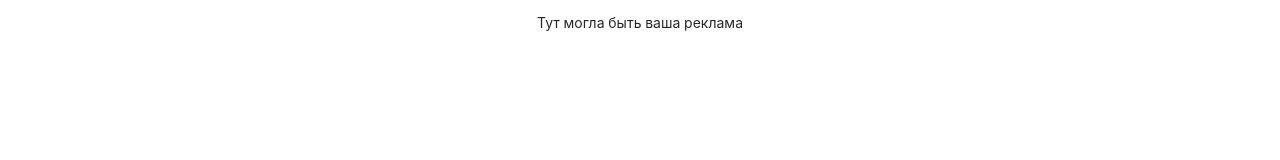
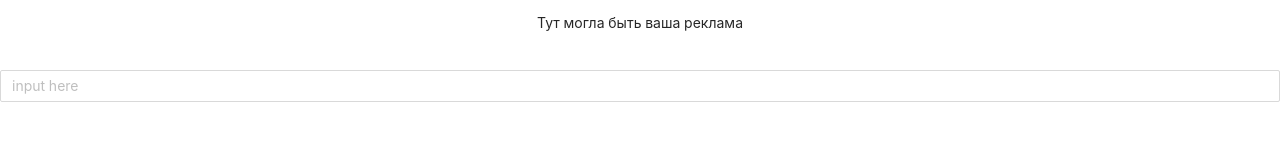
Before and after one commit to olegmalyarenko/react-ts-app, a React (Create React App) app in the folder my-app/: page /about in a window 1280 px wide. Shown: the part 122-282 px from the top of the page. Built offline with nearby package versions, Linux system fonts and the light colour scheme.

Commit message:
feat: add additional input

```diff
--- a/my-app/src/components/ref-input/ref-input.tsx
+++ b/my-app/src/components/ref-input/ref-input.tsx
@@ -1,24 +1,47 @@
-import React, { FC, useRef } from 'react';
+import React, { FC, RefObject, useRef, useState } from 'react';
 import { Input } from 'antd';
 
+interface TodoFromProps {
+    onAdd(title: string):void
+}
 
-const TextInputBottom: FC = () => {
-    //const ref = useRef<HTMLInputElement>(null);
-    //const keyPressHandler = (event: React.KeyboardEvent) => {
-    //if(event.key === 'Enter') {
-    //console.log(ref.current!.value);
-      //  ref.current!.value = ''
-    //}
-    //};
+
+const TextInputBottom: FC<TodoFromProps> = (props) => {
+    const ref = useRef() as RefObject<Input>;
+    const [title, setState] = useState('');
+
+    const changeHandler = (event: React.ChangeEvent<HTMLInputElement>) => {
+        console.log(`event change: ${event.target.value}, ref val: ${ref.current!.state.value}`);
+        setState(ref.current!.state.value);
+        console.log('title', title);
+
+    };
+
+    const pushTask = () => {
+        console.log('add', title);
+        if(title) {
+        props.onAdd(title);
+        setState(' ');
+        console.log('remove title', title);
+        }
+    }
+
+    const keyPressHandler = (event: React.KeyboardEvent) => {
+    if(event.key === 'Enter') {
+
+        pushTask();
+    }
+    };
 
 return (
     <>
 
     <br />
     <Input
-        //ref={ref}
+        ref={ref}
         type="text"
-        //onKeyPress={(event) => keyPressHandler(event)}
+        onChange={changeHandler}
+        onKeyPress={keyPressHandler}
         placeholder="input here"
 
     />
--- a/my-app/src/components/text-input/text-input.tsx
+++ b/my-app/src/components/text-input/text-input.tsx
@@ -8,9 +8,10 @@ interface TodoFromProps {
 
 
 const Complete: FC<TodoFromProps> = (props) => {
-  const [title, setTitle] = useState('');
-  const changeHandler = (value: any) => {
-    setTitle(value);
+  const [title, setTitle] = useState<string>('');
+  const changeHandler = (event: React.ChangeEvent<HTMLInputElement>) => {
+
+    setTitle(event.target.value);
   };
 
   const pushTask = () => {
@@ -32,7 +33,7 @@ const Complete: FC<TodoFromProps> = (props) => {
     <br />
       <Input
         className="input"
-        onChange={(e) => changeHandler(e.target.value)}
+        onChange={changeHandler}
         onKeyPress={keyPressHandler}
         placeholder="input here"
         value={title || ' '}
--- a/my-app/src/pages/about-page.tsx
+++ b/my-app/src/pages/about-page.tsx
@@ -1,10 +1,39 @@
-import React, { FC } from 'react';
+import React, { FC, useState } from 'react';
+import TextInputBottom from '../components/ref-input';
+import ITODO from '../interfaces';
+import TodoList from '../components/todo-list';
 
 export const AboutPage: FC = () => {
+    const [todos, setTodos] = useState<Array<ITODO>>([]);
+
+    const addTask = (title: string) => {
+        const newTodo: ITODO = {
+            title: title,
+            id: Date.now(),
+            completed: false
+        }
+        setTodos(prev => [newTodo, ...todos]);
+    }
+    const toggleHadler = (id: number) => {
+        setTodos(todos.map( todo => {
+            if(todo.id === id){
+                todo.completed = !todo.completed
+            }
+            return todo;
+        }))
+        }
+
+    const removeItem = (id:number) => {
+            setTodos(prev => prev.filter(todo => todo.id !== id ));
+    }
+
     return (
         <div className="flex">
         <h1>Info page!</h1>
         <p>Тут могла быть ваша реклама</p>
+        <TextInputBottom  onAdd={addTask}/>
+        <TodoList todos={todos} onToggle={toggleHadler} onRemove={removeItem}/>
         </div>
+
     )
 }
--- a/my-app/src/pages/todo-list-page.tsx
+++ b/my-app/src/pages/todo-list-page.tsx
@@ -33,9 +33,8 @@ export const TodoListPage : FC = () => {
         return todo;
     }))
     }
-
     const removeItem = (id:number) => {
-      setTodos(prev => prev.filter(todo => todo.id !== id ));
+        setTodos(prev => prev.filter(todo => todo.id !== id ));
     }
     return (
         <>
```
